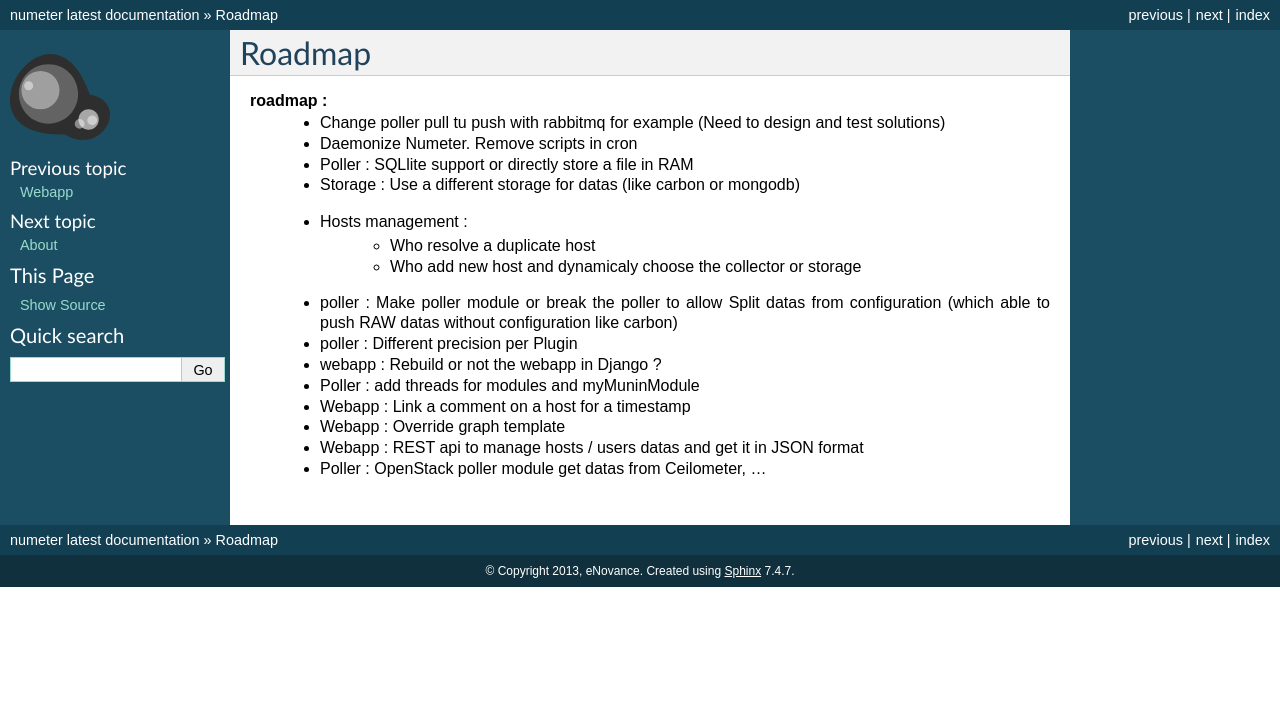
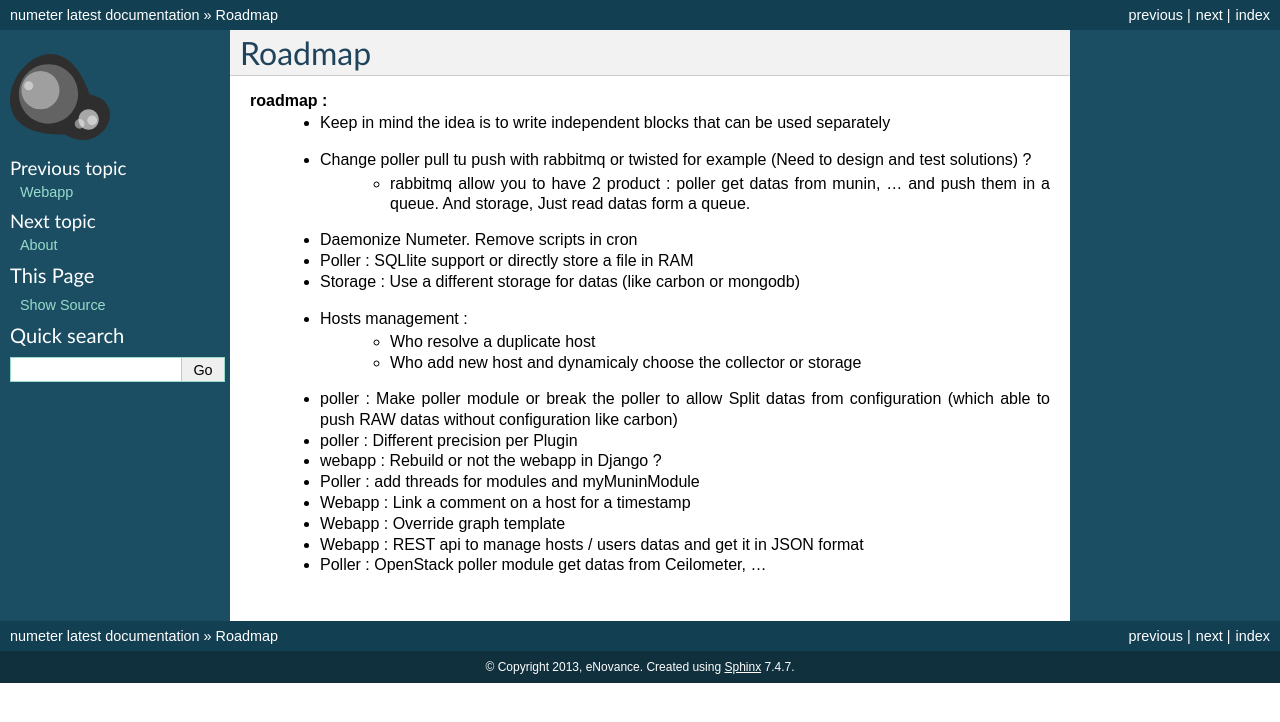
Before and after one commit to redhat-cip/numeter, a Sphinx documentation site: the page built from docs/roadmap.rst, in a window 1280 px wide. Shown: the top 722 px of the page. Built offline with Sphinx 7.4.7, drawn with Linux system fonts in a browser that asks for light colours.

Commit message:
Update roadmap

```diff
--- a/docs/roadmap.rst
+++ b/docs/roadmap.rst
@@ -8,7 +8,9 @@ Roadmap
 
 
 **roadmap :**
-  * Change poller pull tu push with rabbitmq for example (Need to design and test solutions)
+  * Keep in mind the idea is to write independent blocks that can be used separately
+  * Change poller pull tu push with rabbitmq or twisted for example (Need to design and test solutions) ?
+     * rabbitmq allow you to have 2 product : poller get datas from munin, ... and push them in a queue. And storage, Just read datas form a queue.
   * Daemonize Numeter. Remove scripts in cron
   * Poller : SQLlite support or directly store a file in RAM
   * Storage : Use a different storage for datas (like carbon or mongodb)
```
